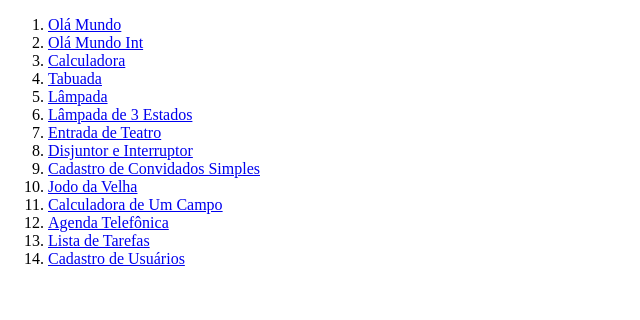
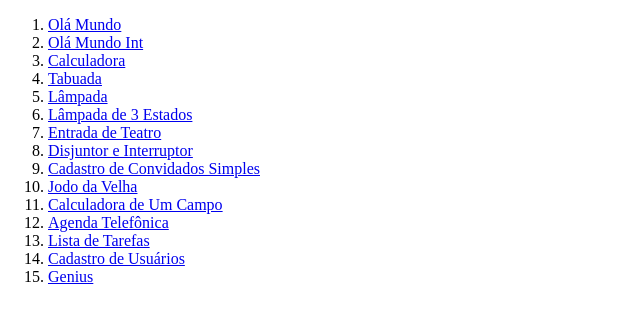
Before and after one commit to dhulke/programador5digitos, a plain HTML site: page index.html in a window 1280 px wide. Shown: the full height of the page, 0-640 px from the left. Drawn offline with Linux system fonts and the light colour scheme.

Commit message:
add genius to list

```diff
--- a/index.html
+++ b/index.html
@@ -24,6 +24,7 @@
         <li><a href="modulo1/12_agenda_telefonica/index.html">Agenda Telefônica</a></li>
         <li><a href="modulo1/13_lista_de_tarefas/index.html">Lista de Tarefas</a></li>
         <li><a href="modulo1/14_cadastro_de_usuarios/index.html">Cadastro de Usuários</a></li>
+        <li><a href="modulo1/15_genius/index.html">Genius</a></li>
     </ol>
 
 </body>
```
